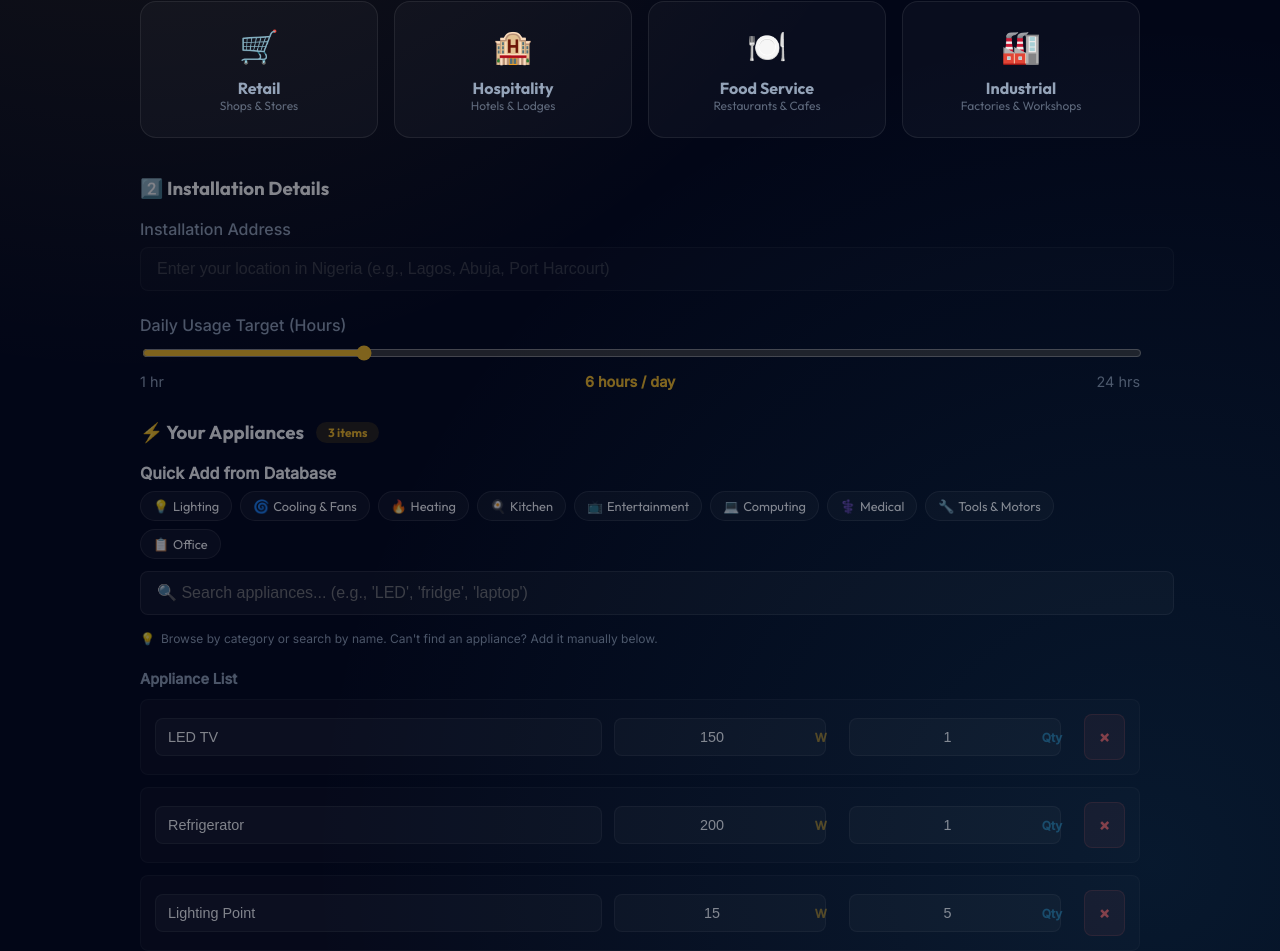
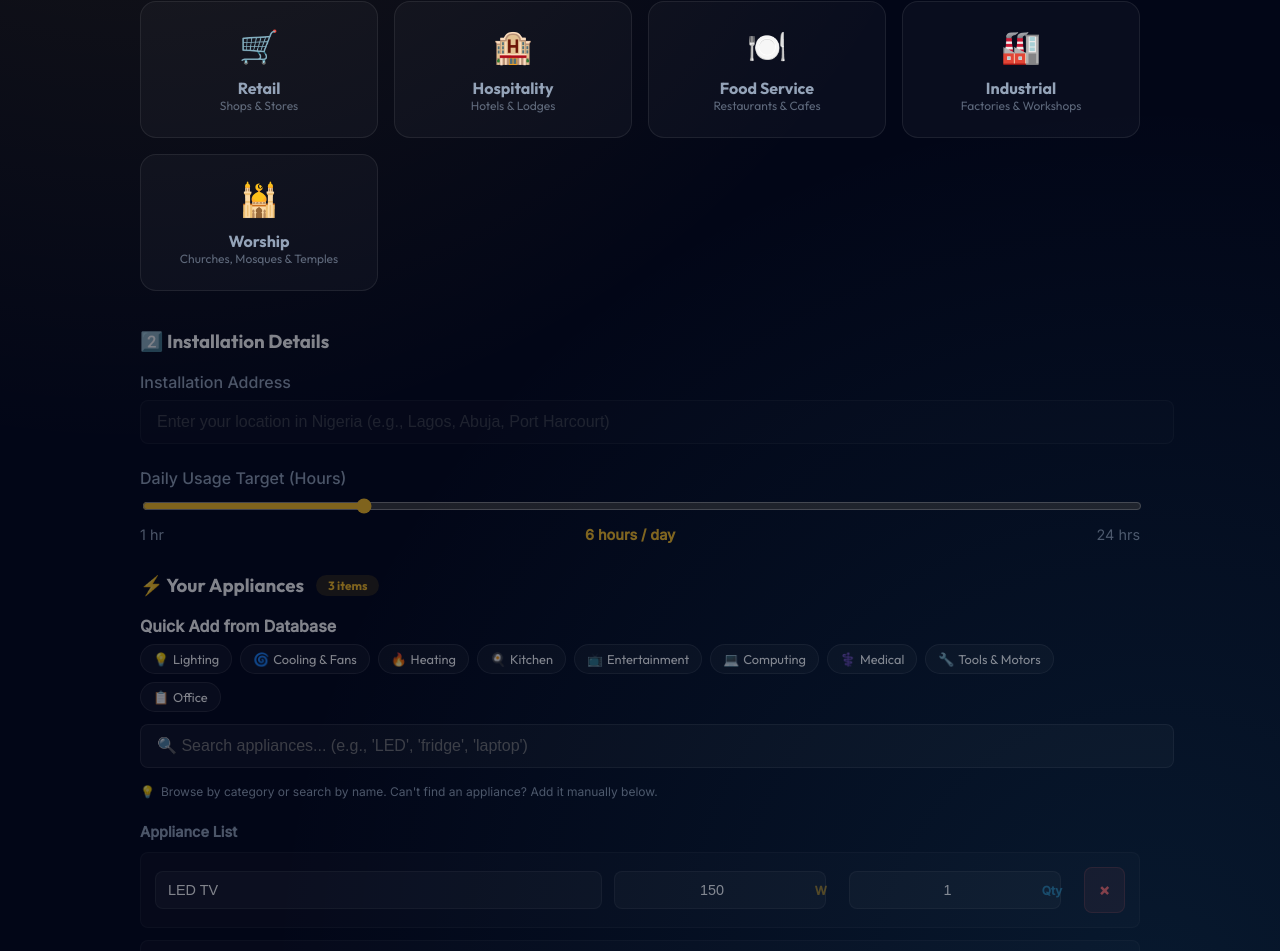
Before and after one commit to NATION-eng/Solar-Estimator, a React (Vite) app: page / in a window 1280 px wide. Shown: the part 910-1861 px from the top of the page. Built offline with nearby package versions, Linux system fonts and the light colour scheme.

Commit message:
Add worship property type (churches, mosques, temples)

```diff
--- a/src/components/Estimator.tsx
+++ b/src/components/Estimator.tsx
@@ -127,6 +127,18 @@ export default function Estimator() {
         { name: "Air Compressor", watt: 2200, quantity: 1 },
         { name: "Industrial Fan", watt: 300, quantity: 4 },
         { name: "Grinder", watt: 1500, quantity: 2 },
+      ]
+    },
+    {
+      id: "worship",
+      label: "Worship",
+      icon: "🕌",
+      desc: "Churches, Mosques & Temples",
+      presets: [
+        { name: "Sound System", watt: 800, quantity: 1 },
+        { name: "Projector", watt: 300, quantity: 2 },
+        { name: "Ceiling Fan", watt: 75, quantity: 10 },
+        { name: "LED Stage Lights", watt: 150, quantity: 8 },
       ]
     },
   ];
```
